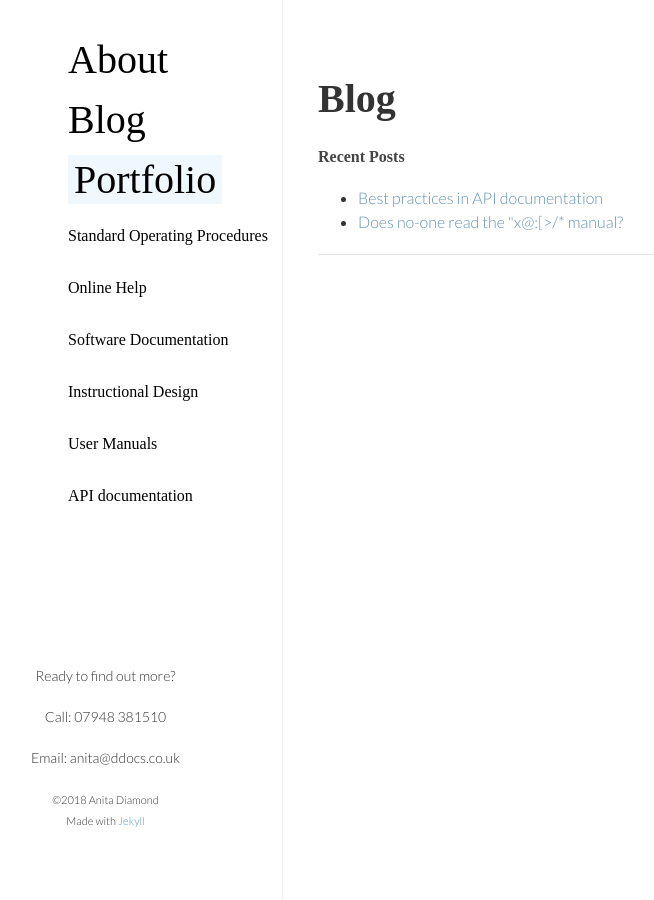
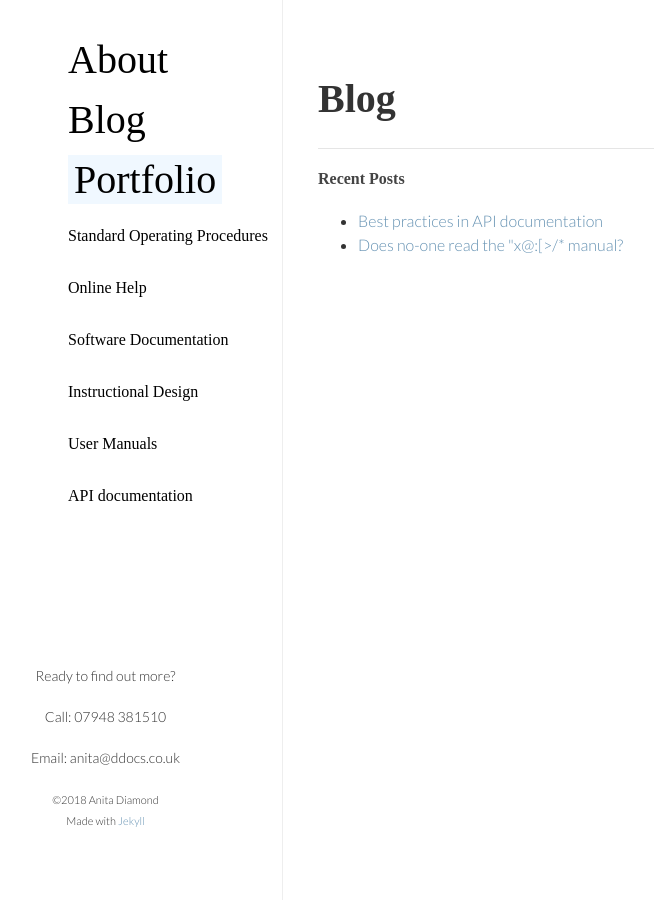
Before and after one commit to ddocs/ddocs.github.io, a Jekyll site: the page built from blog/index.html, in a window 1280 px wide. Shown: the whole page, without its empty margins (197-851 px from the left). Built offline with Jekyll 4.4.1, drawn with Linux system fonts in a browser that asks for light colours; nearby versions of some CDN libraries; some web fonts are replaced.

Commit message:
Update index.html

```diff
--- a/blog/index.html
+++ b/blog/index.html
@@ -5,6 +5,7 @@ title: Blog
 
 <div class="container">
    <h1>{{ page.title }}</h1>
+     <hr>
     <div class="row">
 
         <div class="col-md-4">
@@ -23,7 +24,7 @@ title: Blog
 
             <p>{{ page.date | date: "%b %-d, %Y" }}{% if page.author %} • {{ page.author }}{% endif %}{% if page.meta %} • {{ page.meta }}{% endif %}</p>
 
-            <hr>
+
             <ul class="pager">
                 {% if page.previous %}
                 <li class="previous">
```
